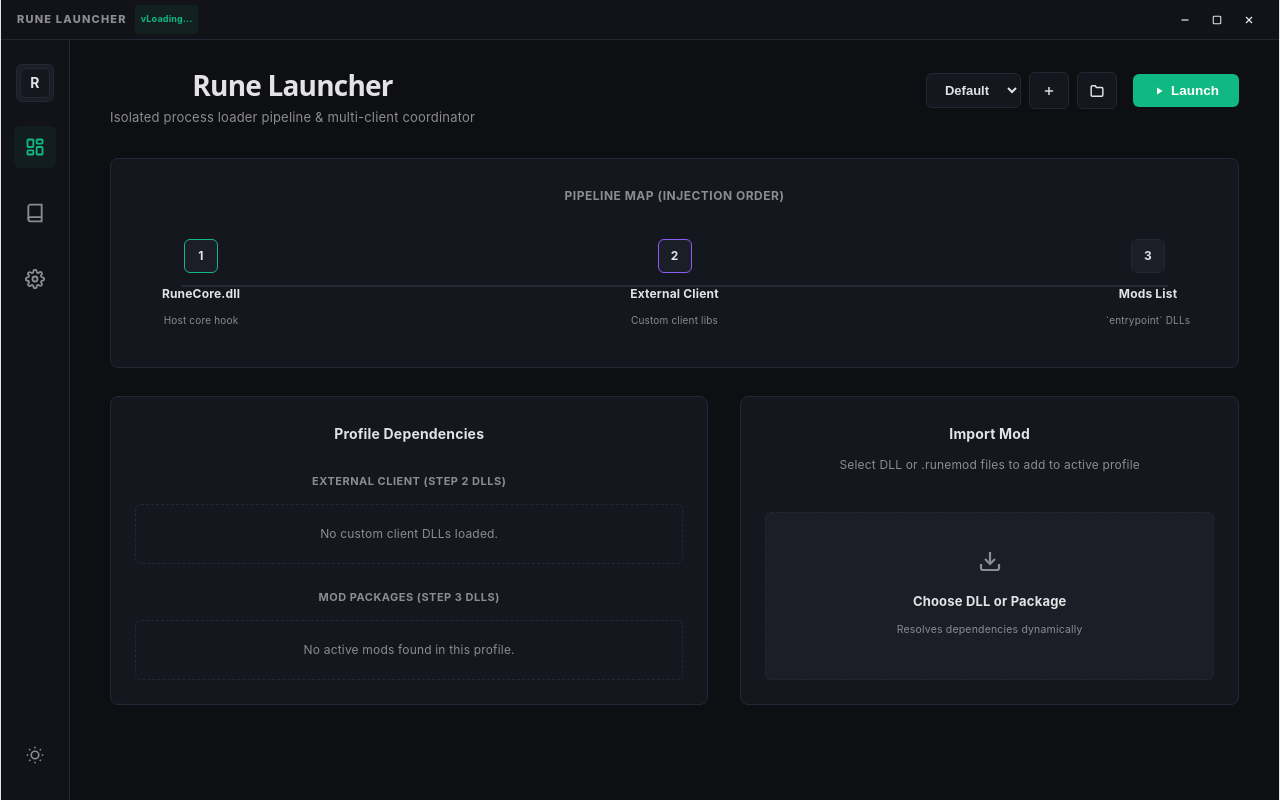
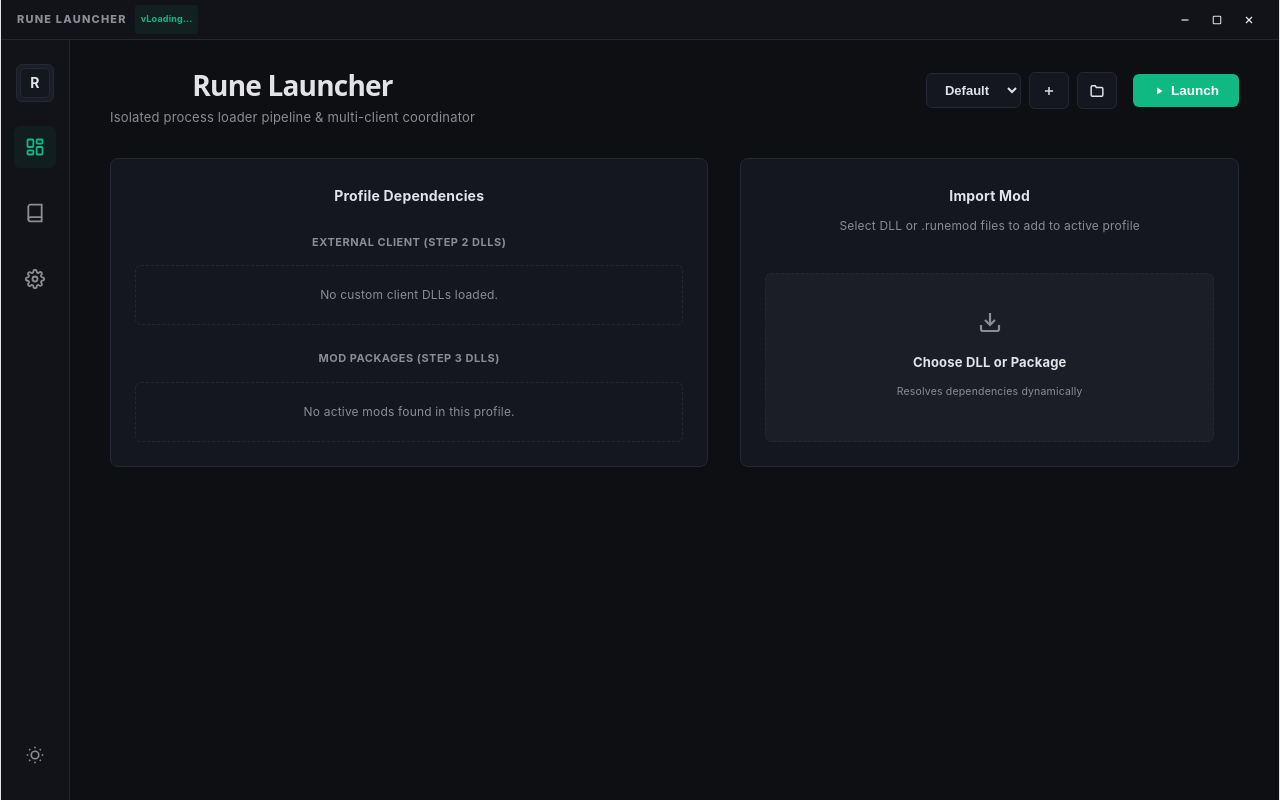
Before and after one commit to Valcyle/Rune-Launcher, a React (Vite) app in the folder ui/: page / in a window 1280 px wide. Built offline with nearby package versions, Linux system fonts and the light colour scheme.

Commit message:
Removed pipeline map

```diff
--- a/ui/src/components/PipelineMap.tsx
+++ /dev/null
@@ -1,115 +0,0 @@
-
-interface PipelineMapProps {
-  launchStatus: string;
-  colors: any;
-}
-
-export default function PipelineMap({ launchStatus, colors }: PipelineMapProps) {
-  return (
-    <div style={{
-      backgroundColor: colors.surface,
-      border: `1px solid ${colors.border}`,
-      borderRadius: '8px',
-      padding: '24px 30px',
-      boxShadow: colors.shadow
-    }}>
-      <h3 style={{
-        fontSize: '12px',
-        fontWeight: 700,
-        margin: '0 0 20px 0',
-        textTransform: 'uppercase',
-        color: colors.textMuted,
-        letterSpacing: '0.5px'
-      }}>
-        Pipeline Map (Injection Order)
-      </h3>
-
-      <div style={{
-        display: 'flex',
-        alignItems: 'center',
-        justifyContent: 'space-between',
-        position: 'relative',
-        padding: '10px 0'
-      }}>
-        {/* Connecting pipeline line */}
-        <div style={{
-          position: 'absolute',
-          top: '50%',
-          left: '40px',
-          right: '40px',
-          height: '2px',
-          backgroundColor: launchStatus === 'resolving' ? colors.glowGreen : colors.border,
-          zIndex: 1,
-          transform: 'translateY(-50%)',
-          transition: 'background-color 0.4s'
-        }} />
-
-        {/* Node 1: RuneCore.dll */}
-        <div style={{ zIndex: 2, textAlign: 'center', width: '120px' }}>
-          <div style={{
-            width: '32px',
-            height: '32px',
-            borderRadius: '6px',
-            backgroundColor: colors.panel,
-            border: `1.5px solid ${colors.glowGreen}`,
-            display: 'inline-flex',
-            alignItems: 'center',
-            justifyContent: 'center',
-            fontWeight: 700,
-            fontSize: '12px',
-            marginBottom: '8px',
-            color: colors.text
-          }}>
-            1
-          </div>
-          <div style={{ fontSize: '12px', fontWeight: 700, color: colors.text }}>RuneCore.dll</div>
-          <div style={{ fontSize: '10px', color: colors.textMuted }}>Host core hook</div>
-        </div>
-
-        {/* Node 2: External Client DLLs */}
-        <div style={{ zIndex: 2, textAlign: 'center', width: '120px' }}>
-          <div style={{
-            width: '32px',
-            height: '32px',
-            borderRadius: '6px',
-            backgroundColor: colors.panel,
-            border: `1.5px solid ${colors.glowPurple}`,
-            display: 'inline-flex',
-            alignItems: 'center',
-            justifyContent: 'center',
-            fontWeight: 700,
-            fontSize: '12px',
-            marginBottom: '8px',
-            color: colors.text
-          }}>
-            2
-          </div>
-          <div style={{ fontSize: '12px', fontWeight: 700, color: colors.text }}>External Client</div>
-          <div style={{ fontSize: '10px', color: colors.textMuted }}>Custom client libs</div>
-        </div>
-
-        {/* Node 3: Profiles Mod Packages */}
-        <div style={{ zIndex: 2, textAlign: 'center', width: '120px' }}>
-          <div style={{
-            width: '32px',
-            height: '32px',
-            borderRadius: '6px',
-            backgroundColor: colors.panel,
-            border: `1.5px solid ${colors.border}`,
-            display: 'inline-flex',
-            alignItems: 'center',
-            justifyContent: 'center',
-            fontWeight: 700,
-            fontSize: '12px',
-            marginBottom: '8px',
-            color: colors.text
-          }}>
-            3
-          </div>
-          <div style={{ fontSize: '12px', fontWeight: 700, color: colors.text }}>Mods List</div>
-          <div style={{ fontSize: '10px', color: colors.textMuted }}>`entrypoint` DLLs</div>
-        </div>
-      </div>
-    </div>
-  );
-}
--- a/ui/src/pages/Dashboard.tsx
+++ b/ui/src/pages/Dashboard.tsx
@@ -1,5 +1,4 @@
 import { useState } from 'react';
-import PipelineMap from '../components/PipelineMap';
 import type { ModInfo, ExternalInfo } from '../App';
 
 interface DashboardProps {
@@ -199,9 +198,6 @@ export default function Dashboard({
           </button>
         </div>
       </div>
-
-      {/* Pipeline Map Component */}
-      <PipelineMap launchStatus={launchStatus} colors={colors} />
 
       {/* Launch Status Notification Panel */}
       {launchStatus !== 'idle' && (
```
Also changed, not shown: 1 other file (tests, documents, lock files or other folders).
